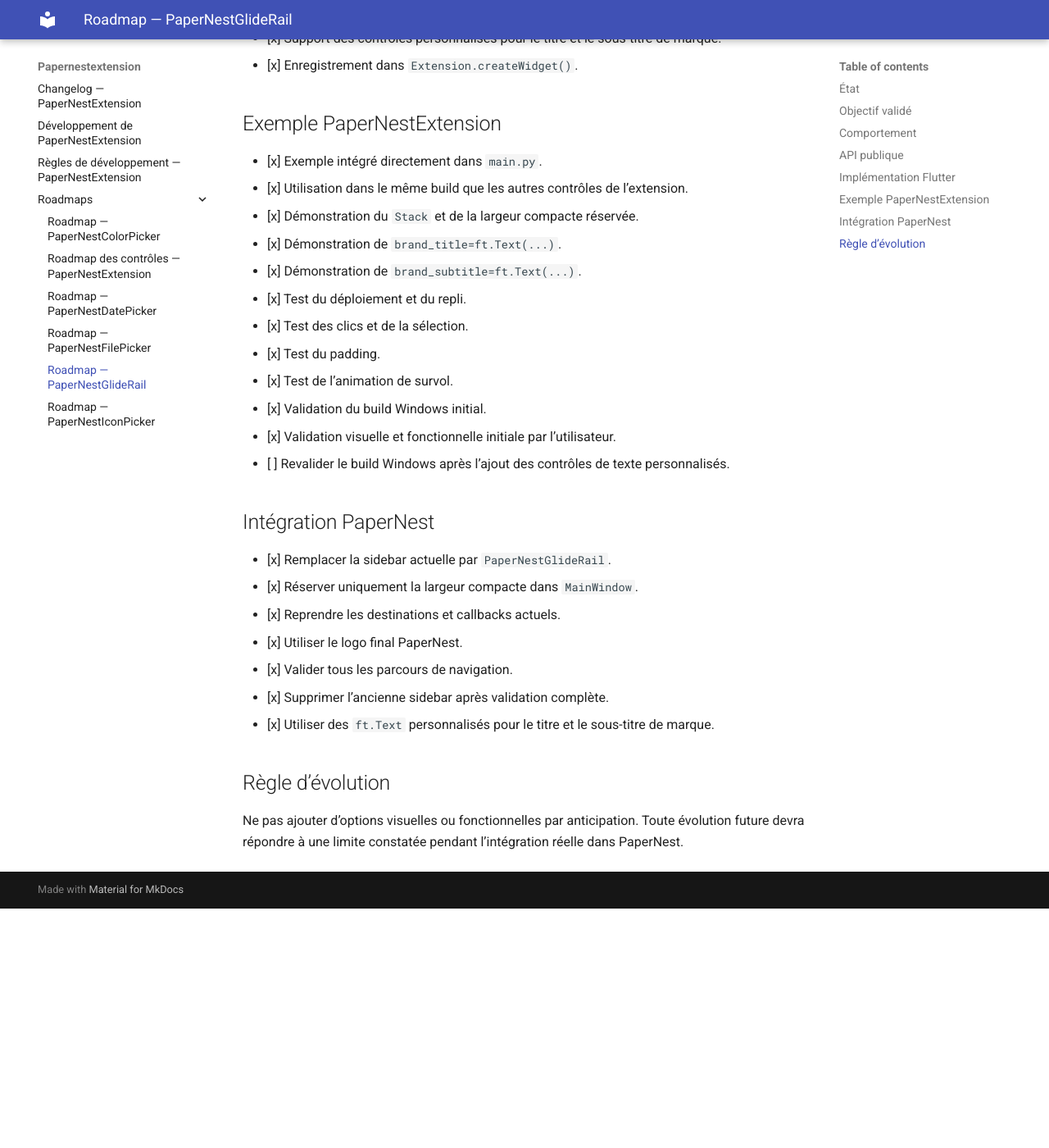
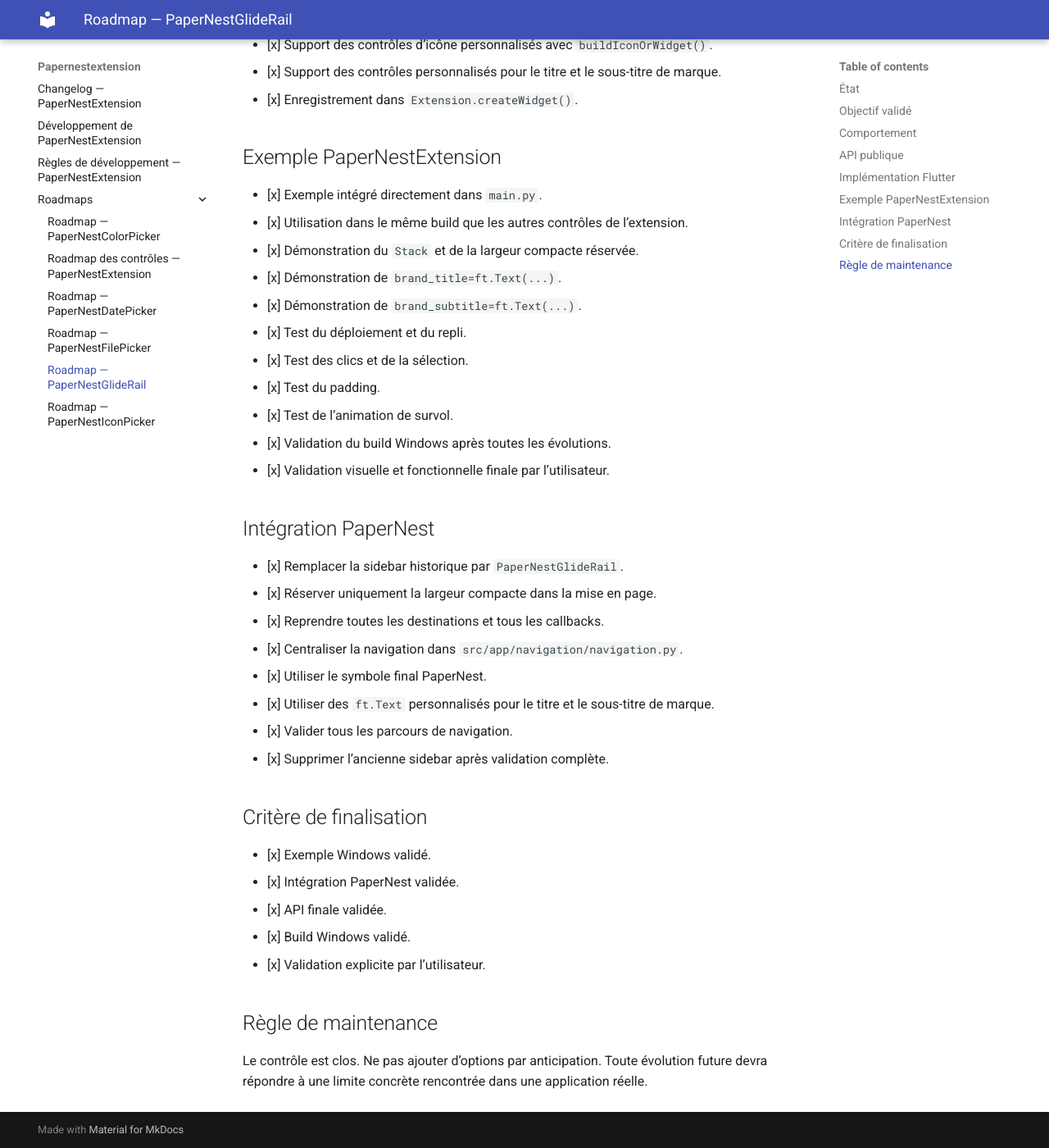
Before and after one commit to Drenae/PaperNestExtension, an MkDocs documentation site: the page built from docs/roadmaps/ROADMAP_GLIDE_RAIL.md, in a window 1280 px wide and 1400 px high, scrolled down 1908 px. Shown: the whole window at 82% size. Built offline with MkDocs 1.6.1 and Material for MkDocs 9.7.7, drawn with Linux system fonts in a browser that asks for light colours; before the commit the page ends 3016 px from its top, so only the background shows below that; some of the changed text lies outside the part shown.

Commit message:
Clôture officiellement PaperNestGlideRail

```diff
--- a/docs/roadmaps/ROADMAP_GLIDE_RAIL.md
+++ b/docs/roadmaps/ROADMAP_GLIDE_RAIL.md
@@ -2,9 +2,11 @@
 
 ## État
 
-Le contrôle `PaperNestGlideRail` est implémenté, construit, testé et validé sous Windows par l’utilisateur.
+`PaperNestGlideRail` est officiellement terminé.
 
-Son périmètre fonctionnel est considéré comme terminé. Une évolution ciblée a ensuite été ajoutée à partir d’un besoin réel rencontré pendant l’intégration PaperNest : `brand_title` et `brand_subtitle` acceptent désormais des contrôles Flet personnalisés en plus des chaînes.
+Le contrôle a été implémenté, construit, testé et validé sous Windows dans l’exemple PaperNestExtension puis dans l’application PaperNest. L’évolution ciblée permettant à `brand_title` et `brand_subtitle` d’accepter des contrôles Flet personnalisés a également été reconstruite, testée et validée.
+
+Aucune évolution supplémentaire n’est prévue tant qu’un besoin réel n’apparaît pas.
 
 ## Objectif validé
 
@@ -66,20 +68,28 @@
 - [x] Test des clics et de la sélection.
 - [x] Test du padding.
 - [x] Test de l’animation de survol.
-- [x] Validation du build Windows initial.
-- [x] Validation visuelle et fonctionnelle initiale par l’utilisateur.
-- [ ] Revalider le build Windows après l’ajout des contrôles de texte personnalisés.
+- [x] Validation du build Windows après toutes les évolutions.
+- [x] Validation visuelle et fonctionnelle finale par l’utilisateur.
 
 ## Intégration PaperNest
 
-- [x] Remplacer la sidebar actuelle par `PaperNestGlideRail`.
-- [x] Réserver uniquement la largeur compacte dans `MainWindow`.
-- [x] Reprendre les destinations et callbacks actuels.
-- [x] Utiliser le logo final PaperNest.
+- [x] Remplacer la sidebar historique par `PaperNestGlideRail`.
+- [x] Réserver uniquement la largeur compacte dans la mise en page.
+- [x] Reprendre toutes les destinations et tous les callbacks.
+- [x] Centraliser la navigation dans `src/app/navigation/navigation.py`.
+- [x] Utiliser le symbole final PaperNest.
+- [x] Utiliser des `ft.Text` personnalisés pour le titre et le sous-titre de marque.
 - [x] Valider tous les parcours de navigation.
 - [x] Supprimer l’ancienne sidebar après validation complète.
-- [x] Utiliser des `ft.Text` personnalisés pour le titre et le sous-titre de marque.
 
-## Règle d’évolution
+## Critère de finalisation
 
-Ne pas ajouter d’options visuelles ou fonctionnelles par anticipation. Toute évolution future devra répondre à une limite constatée pendant l’intégration réelle dans PaperNest.
+- [x] Exemple Windows validé.
+- [x] Intégration PaperNest validée.
+- [x] API finale validée.
+- [x] Build Windows validé.
+- [x] Validation explicite par l’utilisateur.
+
+## Règle de maintenance
+
+Le contrôle est clos. Ne pas ajouter d’options par anticipation. Toute évolution future devra répondre à une limite concrète rencontrée dans une application réelle.
```
